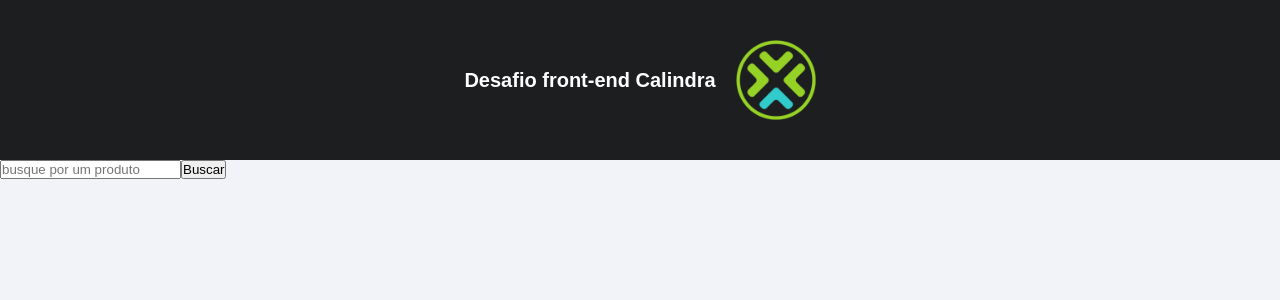
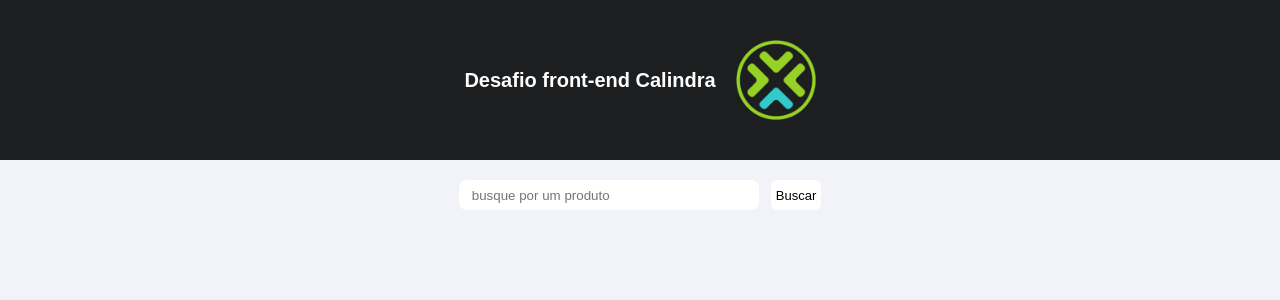
Before and after one commit to VictorAcarvalho/desafio-tech_front-end, a React (Create React App) app: page / in a window 1280 px wide. Shown: the top 300 px of the page. Built offline with nearby package versions, Linux system fonts and the light colour scheme.

Commit message:
style: estiliza a seachArea

```diff
--- a/src/App.css
+++ b/src/App.css
@@ -19,8 +19,6 @@ body{
   background-color: var(--background-color);
   display: flex;
   flex-direction: column;
-  justify-content: center;
-  align-items: center;
 }
 
 
--- a/src/App.js
+++ b/src/App.js
@@ -2,7 +2,6 @@ import React from 'react';
 import './App.css';
 import Header from './components/header/Header';
 import SearchArea from './components/searchArea/SearchArea';
-
 function App() {
   return (
   <>
--- a/src/components/searchArea/SearchArea.js
+++ b/src/components/searchArea/SearchArea.js
@@ -1,9 +1,9 @@
 import React,{useState} from "react";
 import Swal from "sweetalert2";
-import handleProductSearch from "../../services/api"
-import Title from "../title/Title";
-
-function SearchBar(){
+import handleProductSearch from "../../services/api";
+import style from './SearchArea.module.css';
+import box from '../../assets/box.svg';
+function SearchArea(){
     const [search,setSearch] = useState('');
     const [list,setList] = useState([]);
 
@@ -29,21 +29,27 @@ function SearchBar(){
 
 
     return(
-        <>
+        <div className={style.container}>
+          <div className={style.rowWrapper}>
           <input type="text" placeholder="busque por um produto" onChange={handleInputSearch} value={search} />
           <button onClick={()=>searchProducts(search)} type="submit" >Buscar</button>
-          <ul>
+          </div>
+          <ul className={style.listContainer}>
             {list.map((item)=>
-              <>
-              <p>{item.name}</p>
-              <p>{item._meta.visitsClickCount}</p>
-              </>
-
+              <div className={style.itemCard}>
+                <img src={box} alt="imagem do produto" className={style.itemImage}/>
+                <p className={style.itemTitle}>
+                  {item.name}
+                </p>
+                <p>Visto: {item._meta.visitsClickCount} vezes</p>
+              </div>
               )}
           </ul>
-        </>
-    )
 
-}
+        </div>
 
-export default SearchBar;
+    );
+
+};
+
+export default SearchArea;
--- /dev/null
+++ b/src/components/searchArea/SearchArea.module.css
@@ -0,0 +1,75 @@
+
+input{
+    border:none;
+    border-radius: 0.8rem;
+    width: 30rem;
+    height:3rem;
+    text-indent: 1.3rem;
+    outline: none;
+}
+
+button{
+    font-family: sans-serif;
+    font-size: 1.3rem;
+    border: none;
+    border-radius: 0.6rem;
+    background-color: var(--white-color-text);
+    padding:.5rem;
+    margin-left: 1.2rem;
+
+}
+button:hover{
+    background-color:var(--button-hover);
+    cursor: pointer;
+}
+
+.container{
+    display:flex;
+    flex-direction: column;
+    justify-content: center;
+    align-items: center;
+}
+
+.rowWrapper{
+    display: flex;
+    flex-direction: row;
+    margin-top:2rem;
+    margin-bottom: 2rem;
+}
+
+.listContainer{
+    display:flex;
+    flex-direction: row;
+    flex-wrap: wrap;
+    margin-top: 3rem auto;
+    justify-content: center;
+    border-radius: 0.8rem;
+    list-style: none;
+}
+
+.itemCard{
+    display: flex;
+    flex-direction: column;
+    background-color:#DEE3ED;
+    width: 27rem;
+    height: 27rem;
+    padding: 9rem 3rem;
+    margin:4rem;
+    text-align: center;
+    justify-content: center;
+    align-items: center;
+    border-radius: 0.8rem;
+    box-shadow: 0px 10px 27px -7px rgba(0,0,0,0.75);
+    -webkit-box-shadow: 0px 10px 27px -7px rgba(0,0,0,0.75);
+    -moz-box-shadow: 0px 10px 27px -7px rgba(0,0,0,0.75);
+}
+
+.itemTitle{
+    font-size: 1rem;
+    font-weight: 600;
+    margin-bottom: 1.5rem;
+}
+
+.itemImage{
+    width: 9rem;
+}
```
